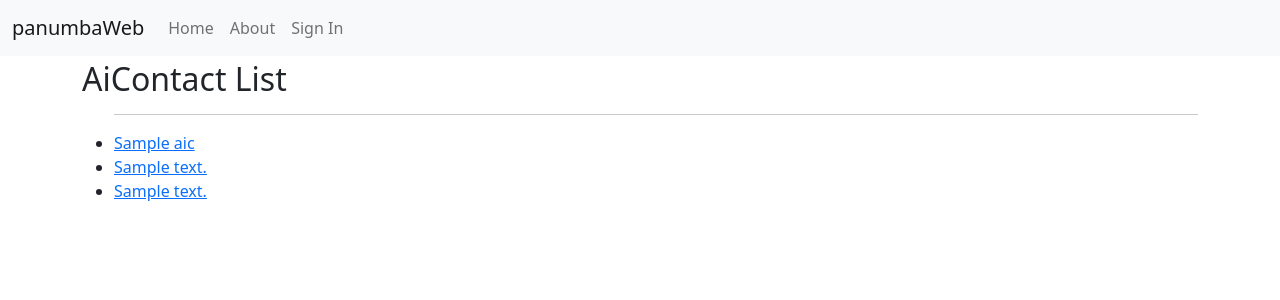
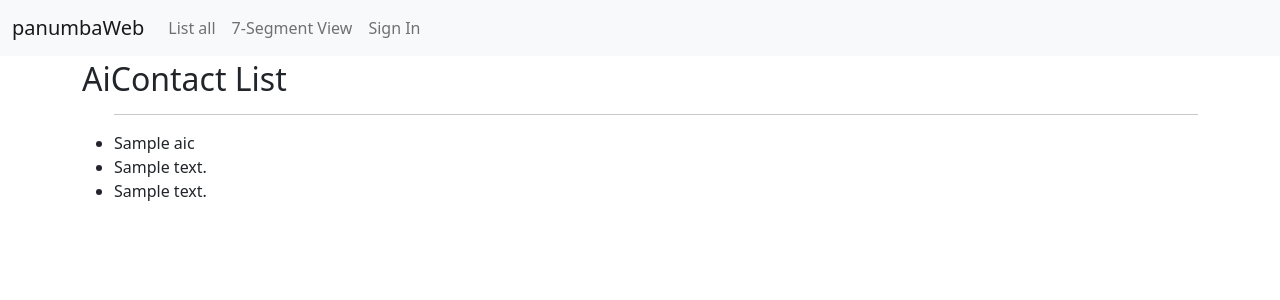
Before and after one commit to fab-elmar/panumbaweb, a Django app: template panumbaweb/templates/interface/panumba_list.html in a window 1280 px wide. Shown: the top 300 px of the page. Run offline with Django 4.2, Linux system fonts and the light colour scheme; the template is opened without the code that fills it: most values are stand-ins (such as "Sample title", 1, 10 or a date in 2020); some libraries are stand-ins or nearby versions.

Commit message:
adapt list view

```diff
--- a/panumbaweb/interface/views.py
+++ b/panumbaweb/interface/views.py
@@ -28,9 +28,7 @@ class AIcontactListView(ListView):
     template_name = "interface/panumba_list.html"
     context_object_name = "AIcontacts"
     ordering = ["id"]
-    paginate_by = 10
-    paginate_orphans = 5
-    allow_empty_first_page = True
+
     queryset = AIcontact.objects.all()
 
 
--- a/panumbaweb/templates/base.html
+++ b/panumbaweb/templates/base.html
@@ -71,15 +71,15 @@
         <div class="collapse navbar-collapse" id="navbarSupportedContent">
           <ul class="navbar-nav mr-auto">
             <li class="nav-item active">
-              <a class="nav-link" href="{% url 'home' %}">Home <span class="visually-hidden">(current)</span></a>
+              <a class="nav-link" href="{% url 'interface:index' %}"> List all <span class="visually-hidden">(current)</span></a>
             </li>
             <li class="nav-item">
-              <a class="nav-link" href="{% url 'about' %}">About</a>
+              <a class="nav-link" href="{% url 'interface:show_number' %}">7-Segment View</a>
             </li>
             {% if request.user.is_authenticated %}
               <li class="nav-item">
                 <a class="nav-link"
-                   href="{% url 'users:detail' request.user.username %}">{% translate "My Profile" %}</a>
+                   href="{% url 'interface:question' %}">{% translate "question terminal" %}</a>
               </li>
               <li class="nav-item">
                 {# URL provided by django-allauth/account/urls.py #}
@@ -115,7 +115,7 @@
       {% endfor %}
     {% endif %}
     {% block content %}
-      <p>Use this document as a way to quick start any new project.</p>
+      <p></p>
     {% endblock content %}
   </div>
   <!-- /container -->
--- a/panumbaweb/templates/interface/panumba_list.html
+++ b/panumbaweb/templates/interface/panumba_list.html
@@ -5,9 +5,9 @@
 <ul>
 {% for aic in AIcontacts %}
 <hr>
-<li><a href="#TODO">{{ aic.question }}</a></li>
-<li><a href="#TODO">{{ aic.answer }}</a></li>
-<li><a href="#TODO">{{ aic.context }}</a></li>
+<li>{{ aic.question }}</li>
+<li>{{ aic.answer }}</li>
+<li>{{ aic.context }}</li>
 {% endfor %}
 </ul>
 {% endblock content %}
```
